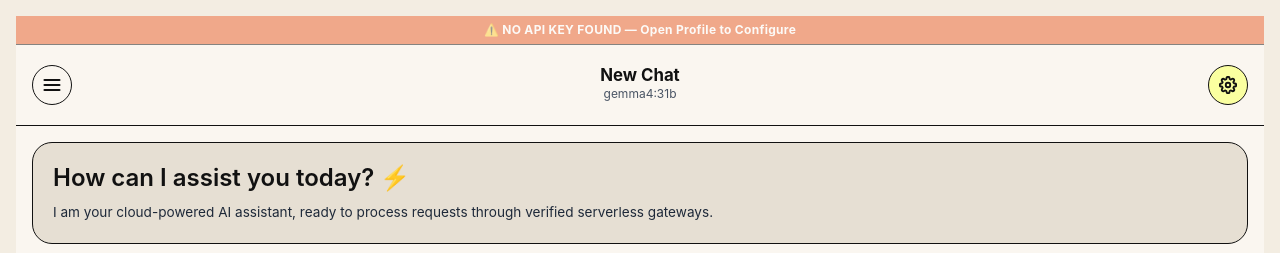
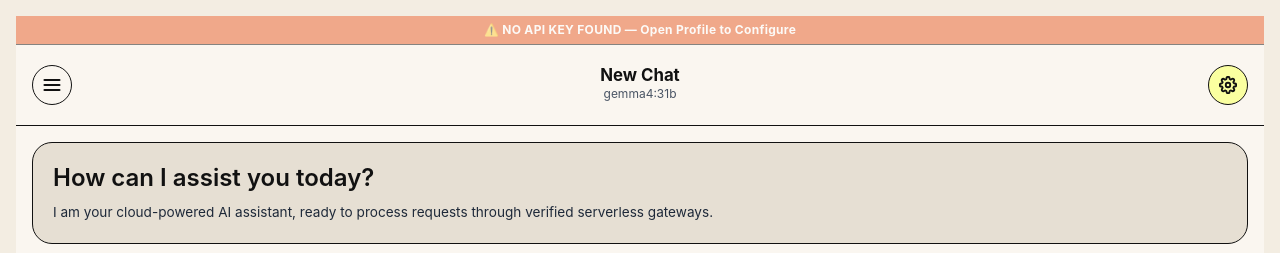
Before and after one commit to sebego-tumelo/Maint-Loop, a Vue app: page / in a window 1280 px wide. Shown: the top 253 px of the page. Built offline with nearby package versions, Linux system fonts and the light colour scheme.

Commit message:
removed bolt imoji from initial msg

```diff
--- a/src/views/ChatView.vue
+++ b/src/views/ChatView.vue
@@ -84,7 +84,7 @@
 
       <main ref="chatContainer" class="flex-1 flex flex-col overflow-y-auto bg-[#FAF6F0] p-4 space-y-4">
         <div v-if="localMessages.length === 0" class="rounded-[20px] border-[1.5px] border-[#111111] bg-[#E6DFD3] p-5">
-          <h1 class="mb-2 text-2xl font-semibold leading-tight">How can I assist you today? ⚡</h1>
+          <h1 class="mb-2 text-2xl font-semibold leading-tight">How can I assist you today?</h1>
           <p class="text-[0.85rem] leading-relaxed text-gray-800">
             I am your cloud-powered AI assistant, ready to process requests through verified serverless gateways.
           </p>
```
